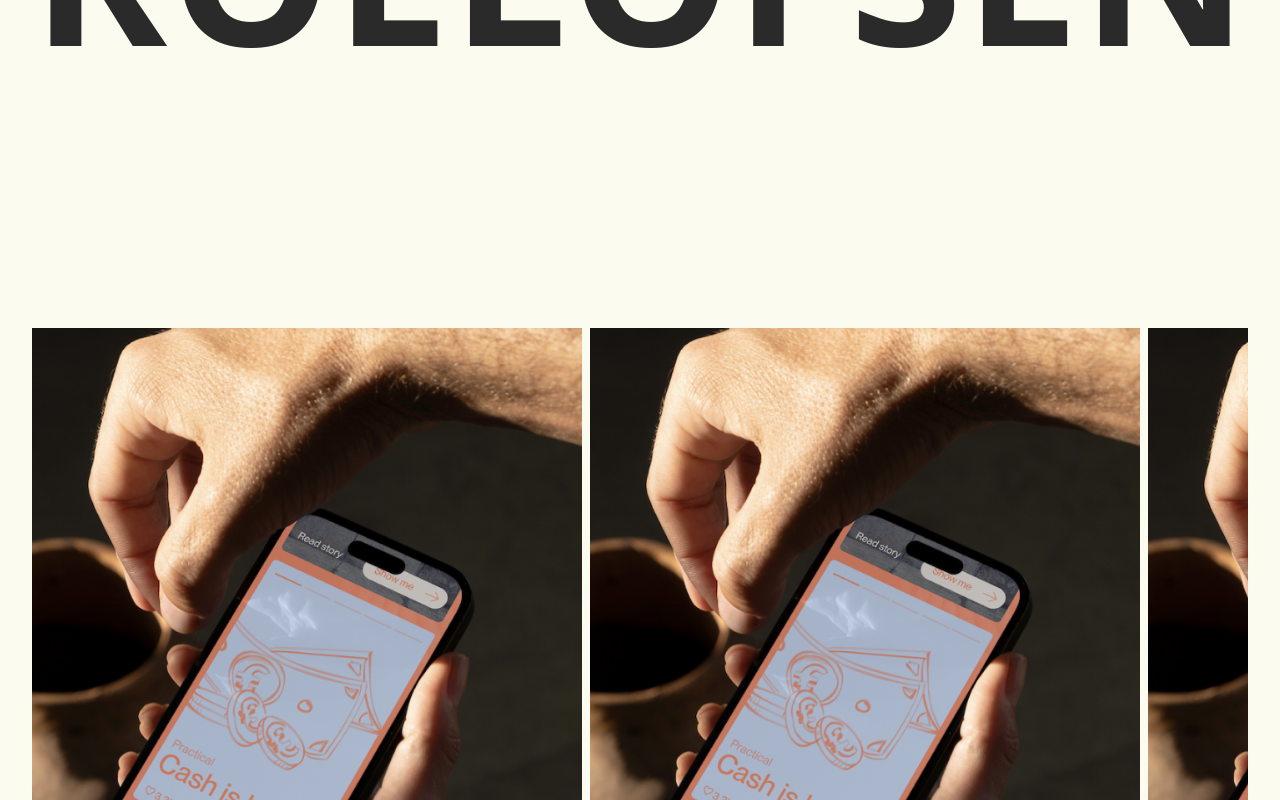
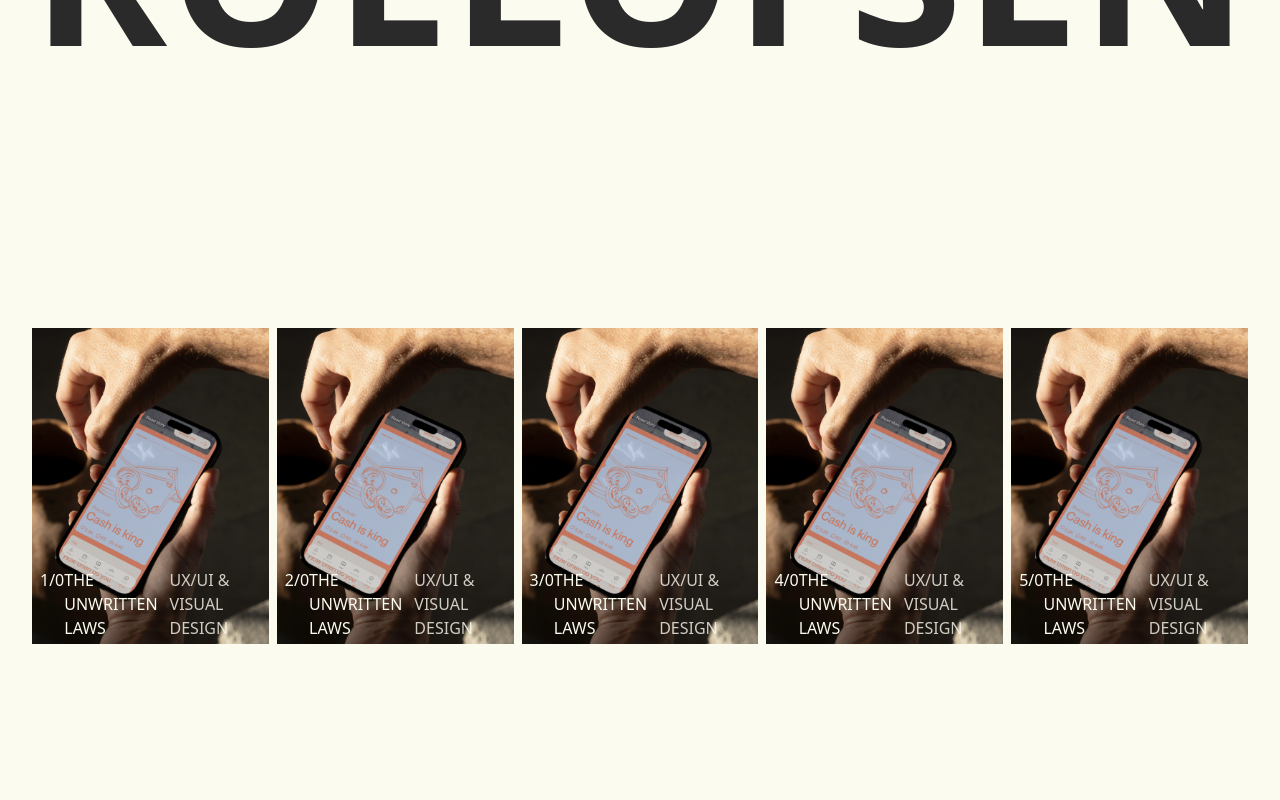
Before and after one commit to EmileKost/portfolio-bente, a Next.js app in the folder app/: page / in a window 1280 px wide. Shown: the part 680-1480 px from the top of the page. Built offline with nearby package versions, Linux system fonts and the light colour scheme.

Commit message:
chore: installing gsap and making forwardref of card item

```diff
--- a/app/package.json
+++ b/app/package.json
@@ -11,6 +11,7 @@
 	"dependencies": {
 		"@tanstack/react-query": "^5.62.8",
 		"framer-motion": "^11.15.0",
+		"gsap": "^3.12.5",
 		"next": "15.1.0",
 		"react": "^19.0.0",
 		"react-dom": "^19.0.0",
--- a/app/src/app/(app)/_components/ProjectCard.tsx
+++ b/app/src/app/(app)/_components/ProjectCard.tsx
@@ -1,4 +1,4 @@
-import { useState, useRef } from "react";
+import { useState, useRef, forwardRef, Ref } from "react";
 
 import { Media } from "@/components/Media";
 import { Cursor } from "@/components/Cursor";
@@ -11,35 +11,28 @@ import { twMerge } from "tailwind-merge";
 
 import type { ProjectCard as ProjectCardType } from "@/types/project";
 
-export const ProjectCard = ({
-	title,
-	url,
-	image,
-	video,
-	projectType,
-	index,
-	length,
-	className,
-}: ProjectCardType) => {
+export const ProjectCard = forwardRef(function ProjectCard(
+	{ title, url, image, video, className, projectType, index }: ProjectCardType,
+	ref: Ref<HTMLAnchorElement> | undefined
+) {
 	const [position, setPosition] = useState({ x: 0, y: 0 });
 	const [isHovering, setIsHovering] = useState<boolean>(false);
 	const [isPlaying, setIsPlaying] = useState<boolean>(false);
 
-	const containerRef = useRef<HTMLAnchorElement>(null);
+	const containerRef = useRef<HTMLDivElement>(null);
 
 	return (
 		<Link
+			ref={ref}
+			href={`/projects/${url}`}>
+			<div
 				ref={containerRef}
-			href={`/projects/${url}`}
 				onMouseMove={(e) => {
 					handleMousePosition(e, containerRef, setPosition);
 					setIsHovering(true);
 				}}
 				onMouseLeave={() => setIsHovering(false)}
-			className={twMerge(
-				"aspect-[3/4] shrink-0 w-full h-auto md:max-w-[550px] relative",
-				className
-			)}>
+				className={twMerge("aspect-[3/4] relative cursor-none", className)}>
 				<Media
 					image={image}
 					video={video}
@@ -61,6 +54,7 @@ export const ProjectCard = ({
 					content="View"
 					position={position}
 				/>
+			</div>
 		</Link>
 	);
-};
+});
--- a/app/src/app/(app)/_components/ProjectSlider.tsx
+++ b/app/src/app/(app)/_components/ProjectSlider.tsx
@@ -1,6 +1,13 @@
 "use client";
 
+import { useRef, useEffect } from "react";
+
+import { useInView } from "framer-motion";
+
 import { ProjectCard } from "./ProjectCard";
+
+import { gsap } from "gsap";
+import { ScrollTrigger } from "gsap/ScrollTrigger";
 
 type ProjectSliderProps = {
 	projects: Array<{
@@ -13,8 +20,20 @@ type ProjectSliderProps = {
 };
 
 export const ProjectSlider = ({ projects }: ProjectSliderProps) => {
+	gsap.registerPlugin(ScrollTrigger);
+	const projectSliderRef = useRef<HTMLDivElement | null>(null);
+	const inView = useInView(projectSliderRef, {
+		amount: 1,
+	});
+
+	useEffect(() => {
+		console.log(inView);
+	}, [inView]);
+
 	return (
-		<div className="w-full flex flex-col overflow-auto md:overflow-scroll md:flex-row gap-2 no-scrollbar cursor-none">
+		<div
+			ref={projectSliderRef}
+			className="w-full flex flex-col overflow-auto md:overflow-scroll md:flex-row gap-2 no-scrollbar my-8 md:my-52 cursor-none">
 			{projects &&
 				projects.length > 0 &&
 				projects.map((project, idx) => (
@@ -31,3 +50,9 @@ export const ProjectSlider = ({ projects }: ProjectSliderProps) => {
 		</div>
 	);
 };
+
+// PSUEDO
+// Have a state for setProjectIndex
+// when container in view lock scroll
+// Measure scrolling with the wheelEvent and deltaY
+// on + x-amount of deltaY setProjectIndex + 1
--- a/app/src/app/(app)/page.tsx
+++ b/app/src/app/(app)/page.tsx
@@ -38,7 +38,7 @@ export default function HomePage() {
 	return (
 		<>
 			<HomeHero />
-			<div className="py-4 md:py-52">
+			<div className="h-screen flex justify-center">
 				<ProjectSlider projects={projects} />
 			</div>
 		</>
--- a/app/src/utils/handleMousePosition.ts
+++ b/app/src/utils/handleMousePosition.ts
@@ -1,8 +1,8 @@
 import type { Dispatch, RefObject, SetStateAction } from "react";
 
 export const handleMousePosition = (
-	e: React.MouseEvent<HTMLAnchorElement>,
-	container: RefObject<HTMLAnchorElement | null>,
+	e: React.MouseEvent<HTMLDivElement>,
+	container: RefObject<HTMLDivElement | null>,
 	setPosition: Dispatch<SetStateAction<{ x: number; y: number }>>
 ) => {
 	if (container.current) {
```
Also changed, not shown: 1 other file (tests, documents, lock files or other folders). Lines whose indentation alone changed are shown as unchanged.
